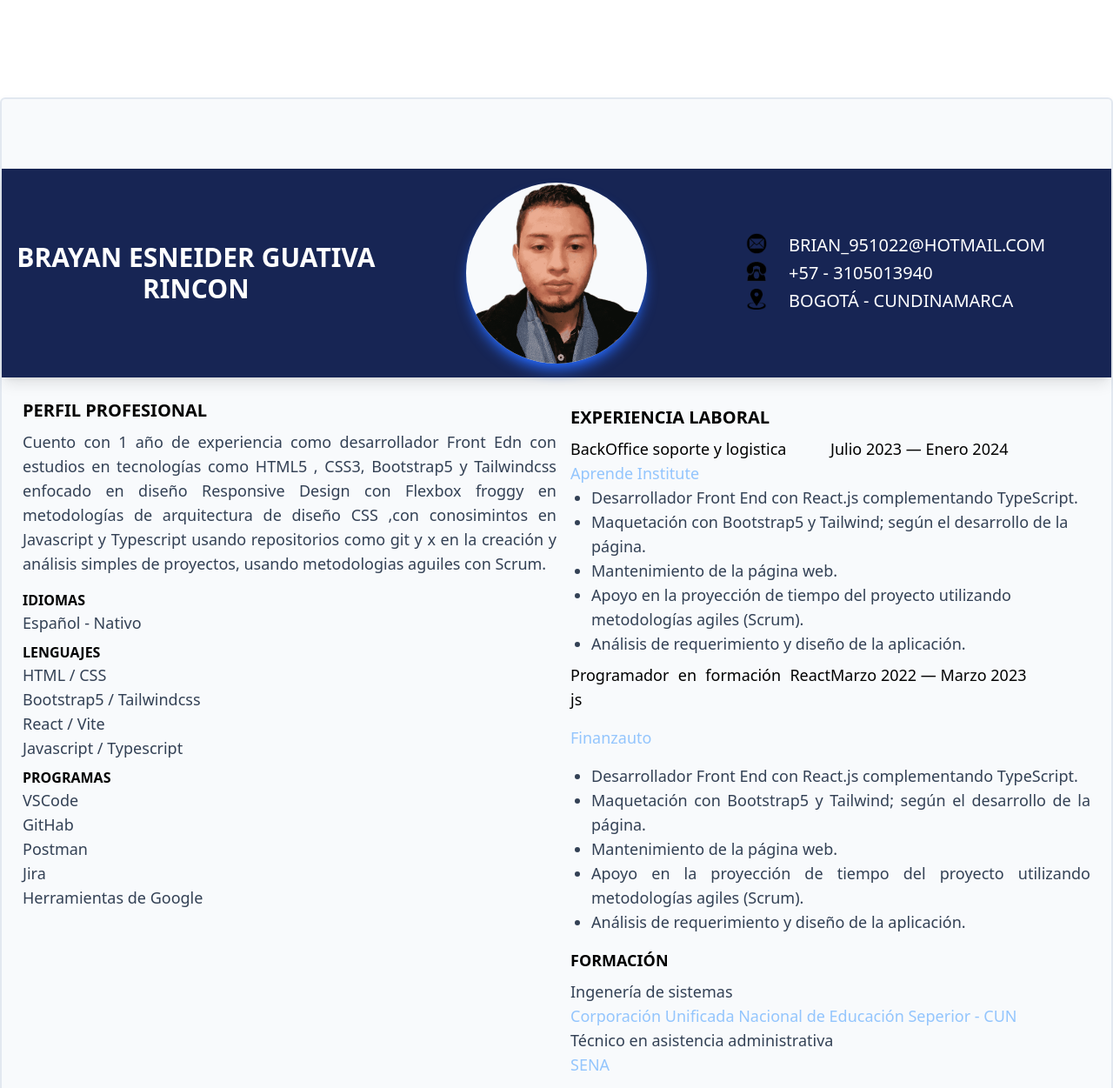
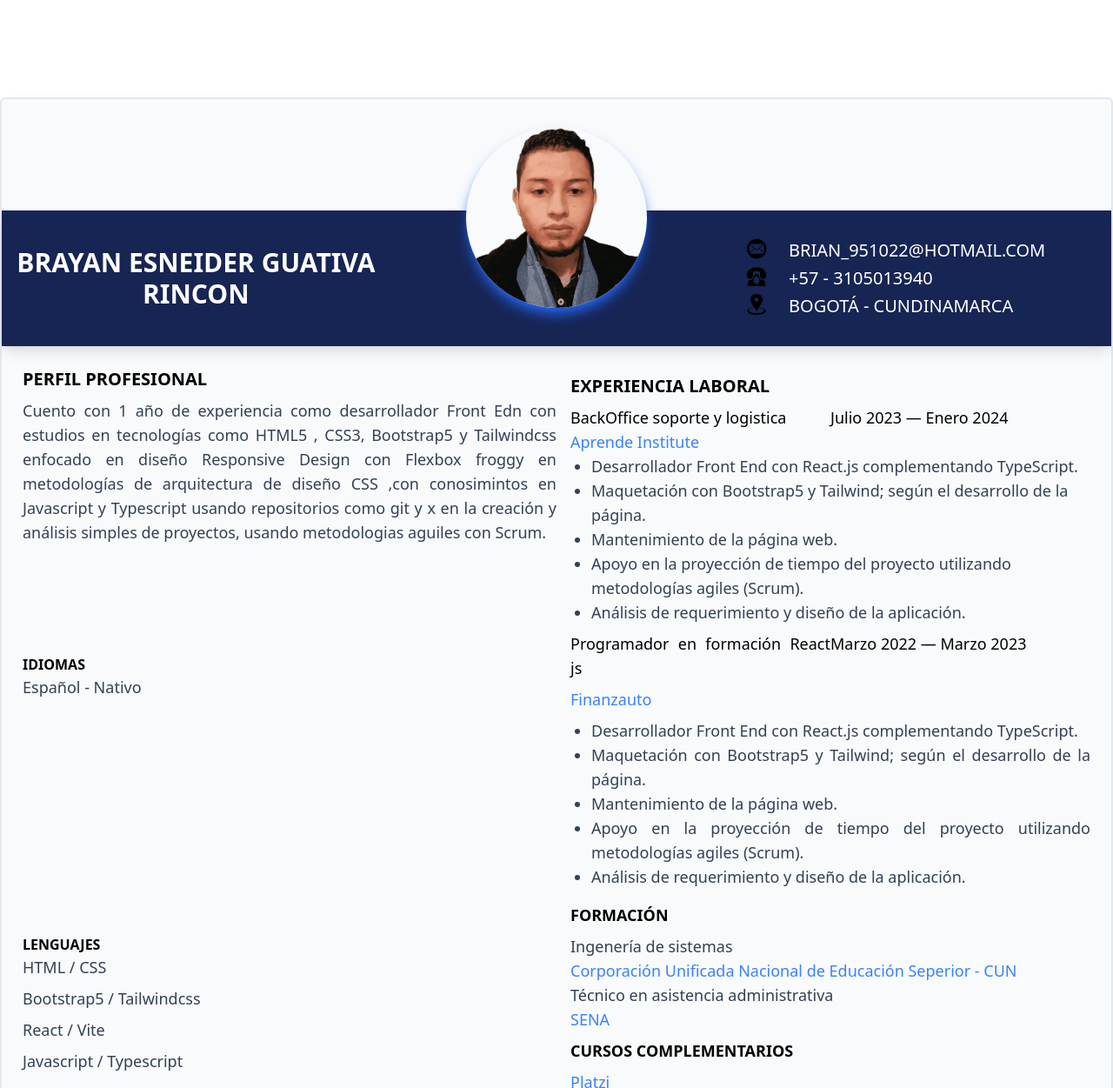
Before and after one commit to Guativar95/personal-brand, a plain HTML site: page index.html in a window 1280 px wide. Shown: the top 1251 px of the page at 87% size. Drawn offline with nearby package versions, Linux system fonts and the light colour scheme.

Commit message:
Confg final responsive

```diff
--- a/index.html
+++ b/index.html
@@ -1,81 +1,46 @@
 <!DOCTYPE html>
 <html lang="en">
+
 <head>
     <meta charset="UTF-8" />
     <meta http-equiv="X-UA-Compatible" content="IE=edge" />
     <meta name="viewport" content="width=device-width, initial-scale=1.0" />
     <script src="https://cdn.tailwindcss.com"></script>
     <script src="https://cdn.tailwindcss.com?plugins=forms,typography,aspect-ratio,line-clamp"></script>
-    <link
-      rel="stylesheet"
-      href="https://cdnjs.cloudflare.com/ajax/libs/font-awesome/5.15.3/css/all.min.css"
-    />
+    <link rel="stylesheet" href="https://cdnjs.cloudflare.com/ajax/libs/font-awesome/5.15.3/css/all.min.css" />
     <title>CV Brayan Guativa</title>
 </head>
 
-  <body class="">
+<body class="h-auto w-full">
     <div class="h-auto w-auto relative bg-slate-50 lg:bg-inherit">
-      <div
-        class="h-auto w-auto mt-28 lg:container mx-auto bg-slate-50 lg:border-slate-200 lg:border-2 lg:pt-20 sm:shadow-slate-400 sm:shadow-lg sm:rounded-md"
-      >
-        <div
-          class="w-full h-auto lg:h-auto shadow-lg static grid grid-rows-subgrid p-4 lg:grid-cols-3 bg-blue-950 uppercase justify-items-center"
-        >
-          <div
-            class="static grid justify-items-center content-center lg:col-start-1 lg:col-span-1"
-          >
-            <h1
-              class="text-4xl lg:text-3xl pt-28 lg:p-0 text-white text-center font-bold uppercase justify-items-center"
-            >
+        <div class="h-auto w-auto mt-28  lg:pt-32 lg:container mx-auto bg-slate-50 lg:border-slate-200 lg:border-2 lg:pt-20 sm:shadow-slate-400 sm:shadow-lg sm:rounded-md">
+            <div class="w-full h-auto lg:h-auto shadow-lg static grid grid-rows-subgrid p-4 lg:grid-cols-3 bg-blue-950 uppercase justify-items-center">
+                <div class="static grid justify-items-center content-center lg:col-start-1 lg:col-span-1">
+                    <h1 class="text-4xl lg:text-3xl pt-28 lg:p-0 text-white text-center font-bold uppercase justify-items-center">
                         Brayan Esneider Guativa Rincon
                     </h1>
                 </div>
-          <figure
-            class="lg:grid lg:col-start-2 absolute lg:static lg:col-span-1 -top-24 lg:-p-64 row-start-1 lg:grid-rows-none"
-          >
-            <img
-              class="w-52 h-52 lg:p-0 rounded-full bg-slate-50 shadow-lg shadow-blue-600"
-              loading="lazy"
-              src="./style/img/pefil_foto.png"
-              alt=""
-            />
+                <figure class="lg:grid lg:col-start-2 lg:-mt-28 absolute lg:static lg:col-span-1 -top-24 lg:-p-64 row-start-1 lg:grid-rows-none">
+                    <img class="w-52 h-52  rounded-full bg-slate-50 shadow-lg shadow-blue-600" loading="lazy"
+                        src="./style/img/pefil_foto.png" alt="" />
                 </figure>
-          <div
-            class="lg:static py-4 h-full text-2xl lg:text-xl grid grid-cols-1 lg:col-span-1 content-center space-y-1"
-          >
+                <div class="lg:static py-4 h-full text-xl sm:text-2xl lg:text-xl grid grid-cols-1 lg:col-span-1 content-center space-y-1">
                     <div class="grid grid-cols-8">
-              <img
-                loading="lazy"
-                src="./style/img/correo.png"
-                alt=""
-                class="h-6 w-6"
-              />
+                        <img loading="lazy" src="./style/img/correo.png" alt="" class="h-6 w-6" />
                         <div class="col-span-6 justify-items-start">
                             <a class="text-white">brian_951022@hotmail.com</a>
                         </div>
                     </div>
                     <div class="grid grid-cols-8">
                         <a href="https://wa.link/lvfblc" class="h-6 w-6">
-                <img
-                  loading="lazy"
-                  src="./style/img/telefono.png"
-                  alt=""
-                  class="h-6 w-6"
-                  href=""
-                />
+                            <img loading="lazy" src="./style/img/telefono.png" alt="" class="h-6 w-6" href="" />
                         </a>
                         <div class="col-span-6">
                             <a class="text-white">+57 - 3105013940</a>
                         </div>
                     </div>
-
                     <div class="grid grid-cols-8">
-              <img
-                loading="lazy"
-                src="./style/img/ubicación.png"
-                alt=""
-                class="h-6 w-6"
-              />
+                        <img loading="lazy" src="./style/img/ubicación.png" alt="" class="h-6 w-6" />
                         <div class="col-span-6">
                             <span class="text-white">Bogotá - Cundinamarca</span>
                         </div>
@@ -83,7 +48,7 @@
                 </div>
             </div>
             <div class="grid p-6 sm:grid-cols-1 lg:grid-cols-2">
-          <div class="space-y-2">
+                <div class="space-y-2 grid lg:grid-rows-4 lg:grid-flow-col lg:gap-4">
                     <div class="space-y-2">
                         <h1 class="font-bold tex uppercase text-xl">
                             Perfil profesional
@@ -100,13 +65,13 @@
                     </div>
                     <div>
                         <h1 class="font-bold uppercase">Idiomas</h1>
-              <div class="text-lg">
+                        <div class="text-lg space-y-2">
                             <p class="text-slate-700">Español - Nativo</p>
                         </div>
                     </div>
                     <div class="">
                         <h1 class="font-bold uppercase">Lenguajes</h1>
-              <div class="text-lg">
+                        <div class="text-lg space-y-2"">
                             <p class="text-slate-700">HTML / CSS</p>
                             <p class="text-slate-700">Bootstrap5 / Tailwindcss</p>
                             <p class="text-slate-700">React / Vite</p>
@@ -115,12 +80,13 @@
                     </div>
                     <div class="">
                         <h1 class="font-bold uppercase">Programas</h1>
-              <div class="text-lg">
+                        <div class="text-lg space-y-2">
                             <p class="text-slate-700">VSCode</p>
                             <p class="text-slate-700">GitHab</p>
                             <p class="text-slate-700">Postman</p>
                             <p class="text-slate-700">Jira</p>
                             <p class="text-slate-700">Herramientas de Google</p>
+                            <p class="text-slate-700">Excel</p>
                         </div>
                     </div>
                 </div>
@@ -134,7 +100,7 @@
                                 <h4 class="font-medium">BackOffice soporte y logistica</h4>
                                 <h4>Julio 2023 — Enero 2024</h4>
                             </div>
-              <h3 class="text-blue-300">Aprende Institute</h3>
+                            <h3 class="text-blue-500">Aprende Institute</h3>
                             <ul class="text-slate-700 text-lg list-disc pl-6">
                                 <li>
                                     Desarrollador Front End con React.js complementando
@@ -154,12 +120,12 @@
                         </div>
 
                     </div>
-            <div class="pb-2 border-s-amber-600 space-y-4 text-justify text-lg">
+                    <div class="pb-2 border-s-amber-600 space-y-2 text-justify text-lg">
                         <div class="grid grid-cols-1 md:grid-cols-2">
                             <h4 class="font-medium">Programador en formación React js</h4>
                             <h4>Marzo 2022 — Marzo 2023</h4>
                         </div>
-              <h3 class="text-blue-300">Finanzauto</h3>
+                        <h3 class="text-blue-500">Finanzauto</h3>
                         <ul class="text-slate-700 text-lg list-disc pl-6">
                             <li>
                                 Desarrollador Front End con React.js complementando
@@ -178,23 +144,23 @@
                         </ul>
                     </div>
                     <div class="text-lg">
-              <div class="sm:pb-4 text-justify">
+                        <div class="sm:pb-2 text-justify">
                             <h1 class="font-bold uppercase pb-2">Formaci&oacuten</h1>
                             <div class="text-slate-700">
                                 <p>Ingenería de sistemas</p>
-                  <h3 class="text-blue-300">
+                                <h3 class="text-blue-500">
                                     Corporación Unificada Nacional de Educación Seperior - CUN
                                 </h3>
                                 <p>Técnico en asistencia administrativa</p>
-                  <h3 class="text-blue-300">SENA</h3>
+                                <h3 class="text-blue-500">SENA</h3>
                             </div>
                         </div>
 
-              <h3 class="pb-4 font-bold uppercase">Cursos complementarios</h3>
+                        <h3 class="pb-2 font-bold uppercase">Cursos complementarios</h3>
                         <ul class="list-disc">
                             <ul class="text-slate-700">
                                 <div>
-                    <h4 class="text-blue-300">Platzi</h4>
+                                    <h4 class="text-blue-500">Platzi</h4>
                                     <div class="text-lg list-disc pl-6">
                                         <li>Curso Práctico de HTML y CSS</li>
                                         <li>Curso definitivo de HTML y CSS</li>
@@ -211,7 +177,7 @@
                                     </div>
                                 </div>
                                 <div>
-                    <h4 class="pt-2 text-blue-300">SENA</h4>
+                                    <h4 class="pt-2 text-blue-500">SENA</h4>
                                     <div class="text-lg list-disc pl-6">
                                         <li>Contabilidad en las organizaciones</li>
                                         <li>
@@ -228,4 +194,5 @@
         </div>
     </div>
 </body>
+
 </html>
```
Lines whose indentation alone changed are shown as unchanged.
